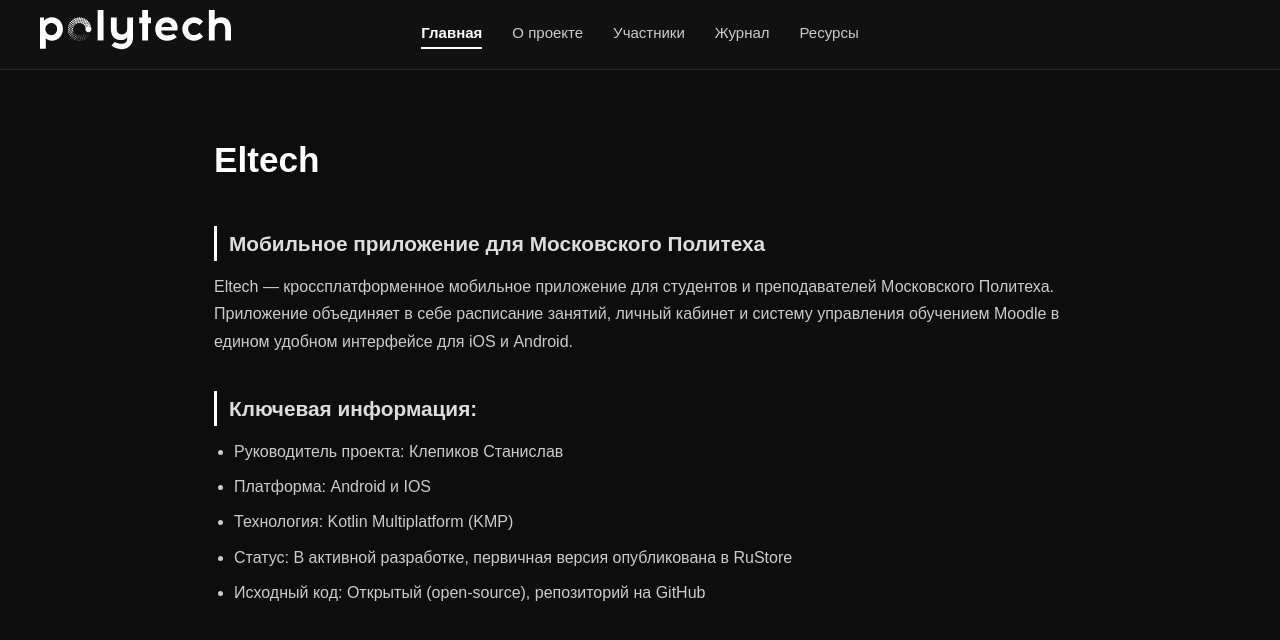
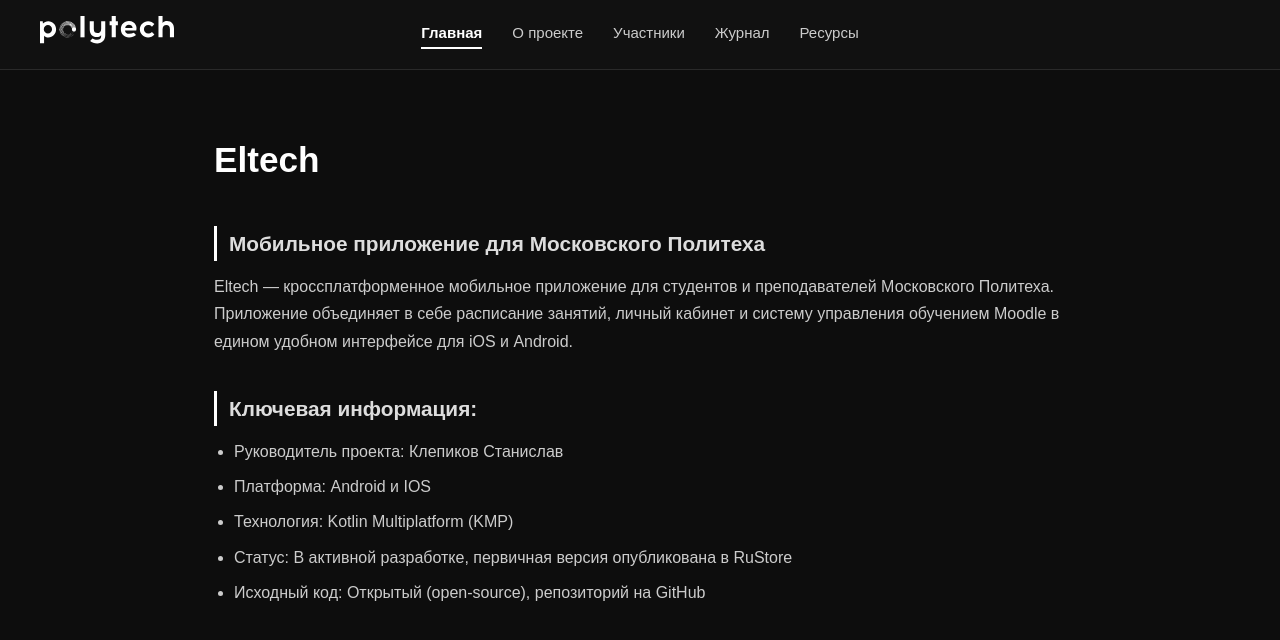
Before and after one commit to sittox/site-Eltech, a plain HTML site: page index.html in a window 1280 px wide. Drawn offline with Linux system fonts and the light colour scheme.

Commit message:
Add files via upload

```diff
--- a/style.css
+++ b/style.css
@@ -28,7 +28,7 @@
 }
 
 .logo img {
-  height: 40px;
+  height: 28px;
 }
 
 nav {
```
